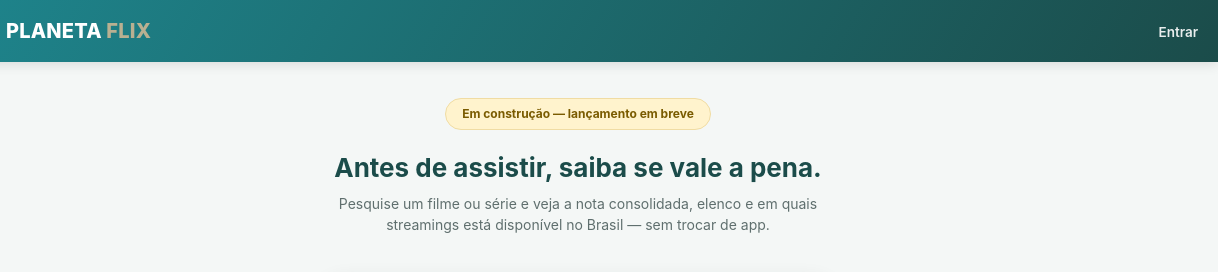
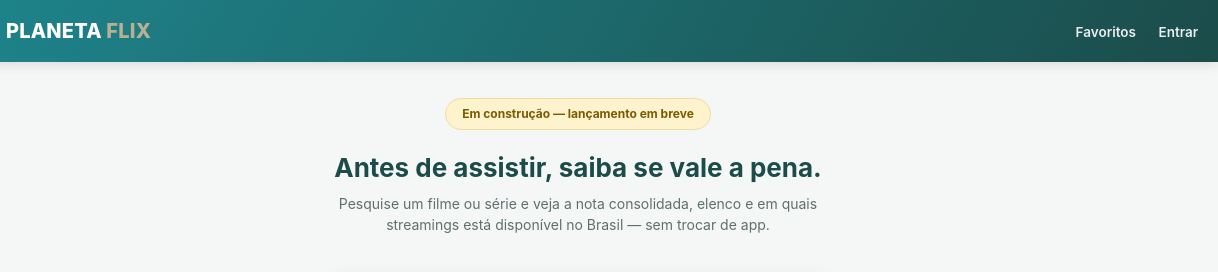
Before and after one commit to planetaflixbr/planetaflix-web, a plain HTML site: page planetaflix-web/index.html in a window 1280 px wide. Shown: the top 272 px of the page, 62-1280 px from the left. Drawn offline with Linux system fonts and the light colour scheme; no server answers; a web font is replaced by a local one.

Commit message:
Update index.html

```diff
--- a/planetaflix-web/index.html
+++ b/planetaflix-web/index.html
@@ -27,6 +27,7 @@
     <span class="brand brand-font">PLANETA <span>FLIX</span></span>
   </a>
   <nav>
+    <a href="favoritos.html">Favoritos</a>
     <a href="cadastro.html">Entrar</a>
   </nav>
 </header>
```
